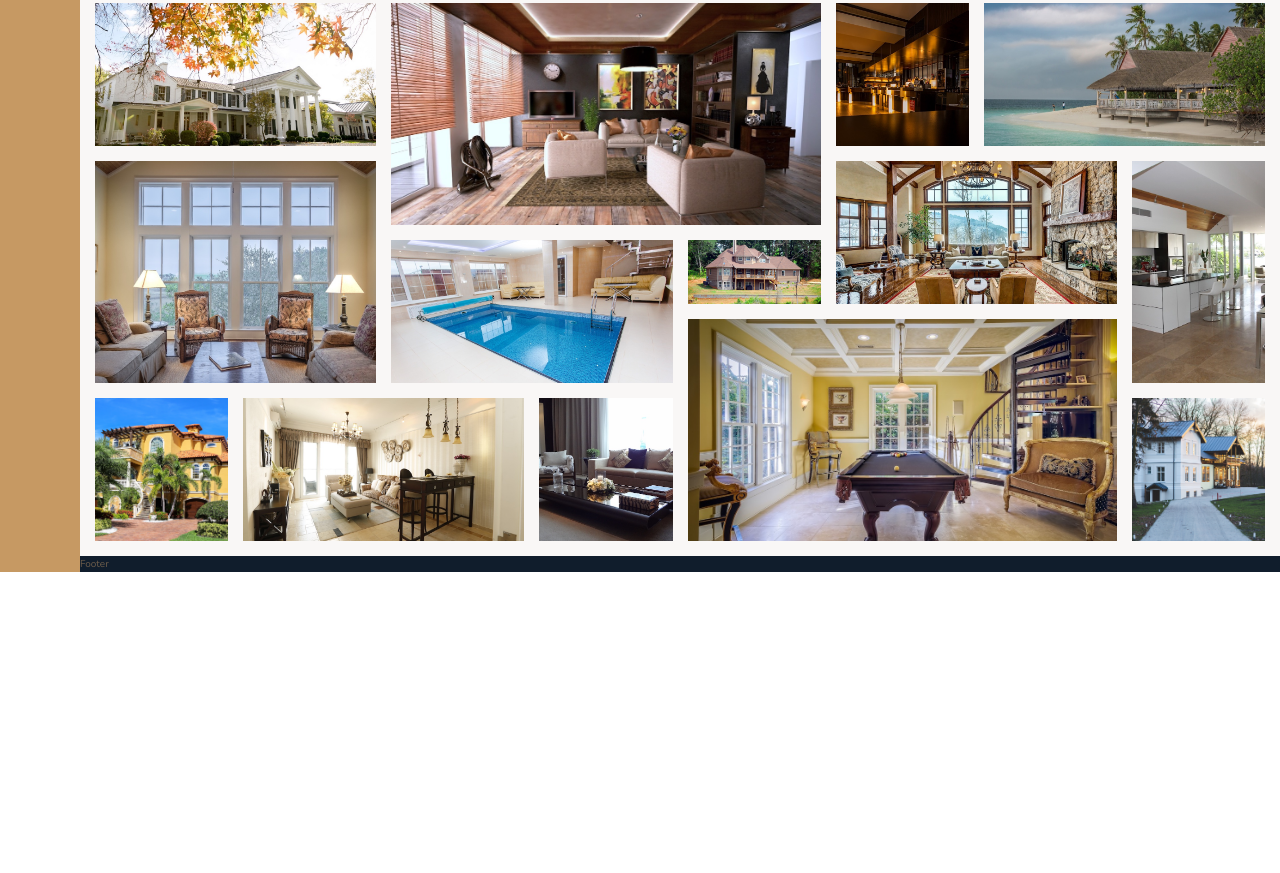
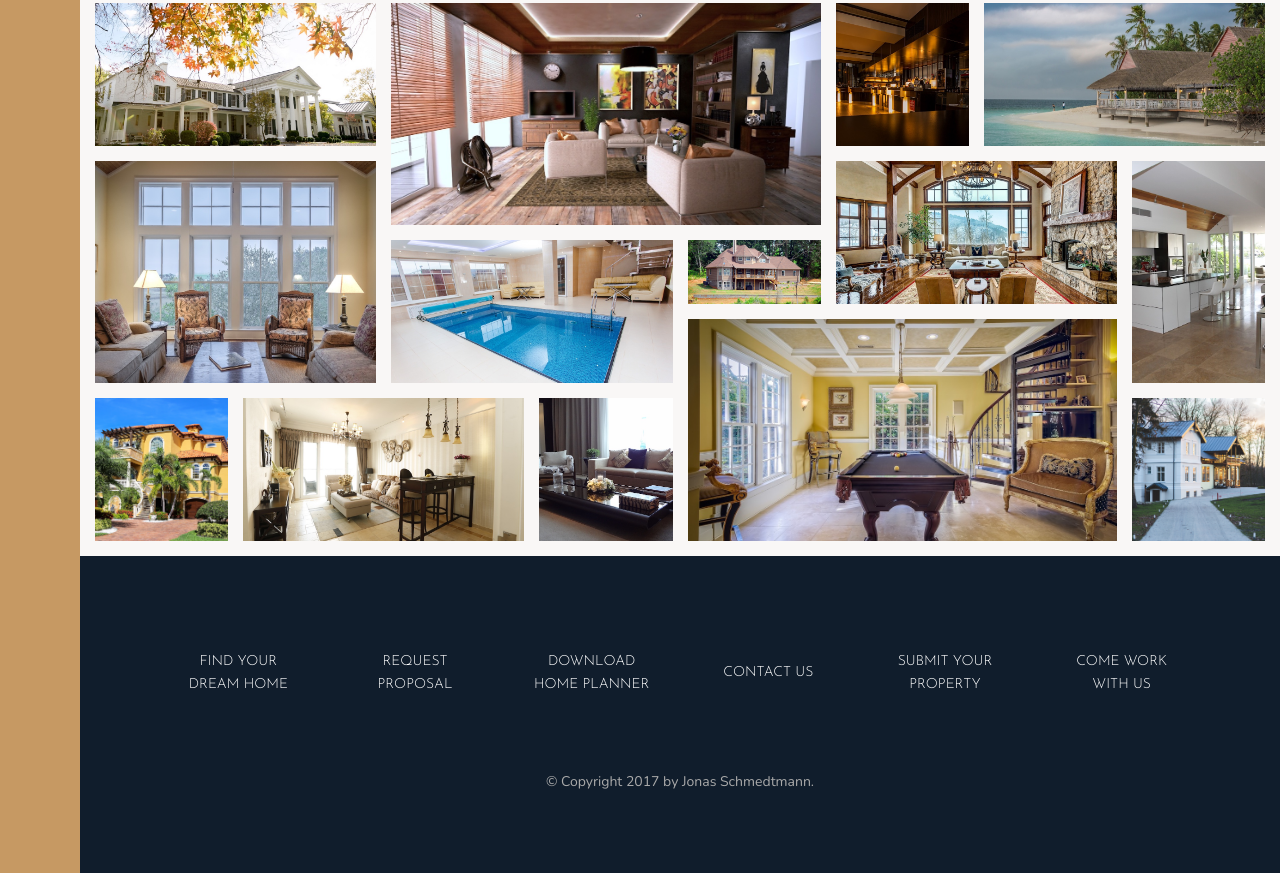
Before and after one commit to dreykhtman/advanced-css, a website: page Nexter/starter/index.html in a window 1280 px wide. Shown: the part 3084-3957 px from the top of the page. Before the commit the page ends 3656 px from the top, so only its background shows below. Drawn offline with nearby package versions, Linux system fonts and the light colour scheme.

Commit message:
9.116 built footer

```diff
--- a/Nexter/starter/index.html
+++ b/Nexter/starter/index.html
@@ -383,7 +383,27 @@
     </section>
 
     <footer class="footer">
-      Footer
+      <ul class="nav">
+        <li class="nav__item">
+          <a href="#" class="nav__link">Find your dream home</a>
+        </li>
+        <li class="nav__item">
+          <a href="#" class="nav__link">Request proposal</a>
+        </li>
+        <li class="nav__item">
+          <a href="#" class="nav__link">Download home planner</a>
+        </li>
+        <li class="nav__item"><a href="#" class="nav__link">Contact us</a></li>
+        <li class="nav__item">
+          <a href="#" class="nav__link">Submit your property</a>
+        </li>
+        <li class="nav__item">
+          <a href="#" class="nav__link">Come work with us</a>
+        </li>
+      </ul>
+      <p class="copyright">
+        &copy; Copyright 2017 by Jonas Schmedtmann.
+      </p>
     </footer>
   </body>
 </html>
--- a/Nexter/starter/sass/_footer.scss
+++ b/Nexter/starter/sass/_footer.scss
@@ -1,4 +1,43 @@
 .footer {
   background-color: $color-secondary;
   grid-column: full-start / full-end;
+  padding: 8rem;
 }
+
+.nav {
+  display: grid;
+  grid-template-columns: repeat(auto-fit, minmax(15rem, 1fr));
+  gap: 2rem;
+  align-items: center;
+
+  list-style: none;
+
+  &__link:link,
+  &__link:visited {
+    font-size: 1.4rem;
+    color: #fff;
+    text-decoration: none;
+    font-family: $font-display;
+    text-transform: uppercase;
+    text-align: center;
+    padding: 1.5rem;
+    display: block;
+    transition: all 0.2s;
+  }
+
+  &__link:hover,
+  &__link:active {
+    background-color: rgba(#fff, 0.05);
+    transform: translateY(-3px);
+  }
+}
+
+.copyright {
+  font-size: 1.4rem;
+  color: $color-grey-light-2;
+  margin-top: 6rem;
+  text-align: center;
+  margin-right: auto;
+  margin-left: auto;
+  width: 70%;
+}
```
Also changed, not shown: Nexter/starter/css/style.css.
